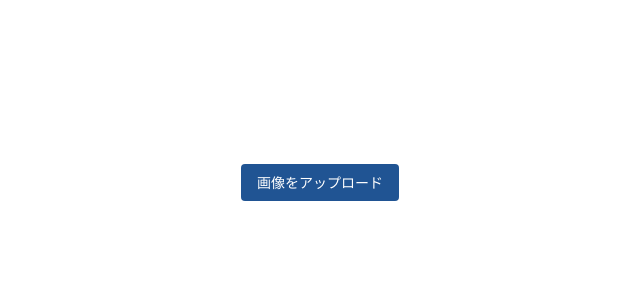
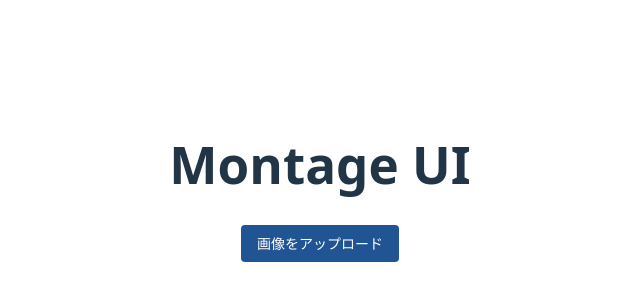
Before and after one commit to myuon/montage-ui, a React (Vite) app: page / in a window 1280 px wide. Shown: the part 210-510 px from the top of the page, without its empty margins (320-960 px from the left). Built offline with nearby package versions, Linux system fonts and the light colour scheme.

Commit message:
feat: アプリ名を画面の上部に追加

```diff
--- a/src/App.tsx
+++ b/src/App.tsx
@@ -102,6 +102,7 @@ function App() {
 
   return (
     <>
+      <h1 style={{ marginBottom: 32 }}>Montage UI</h1>
       <div style={{ marginBottom: 16 }}>
         <label
           style={{
```
